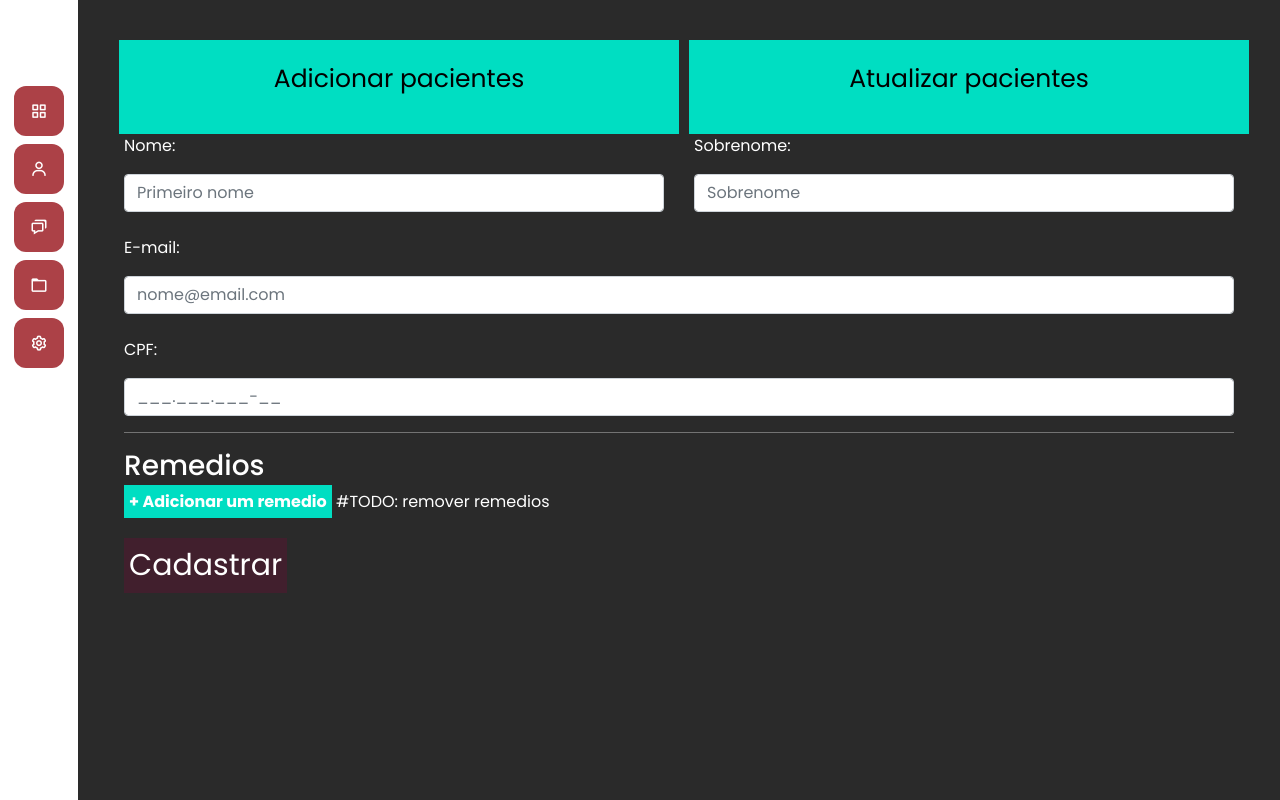
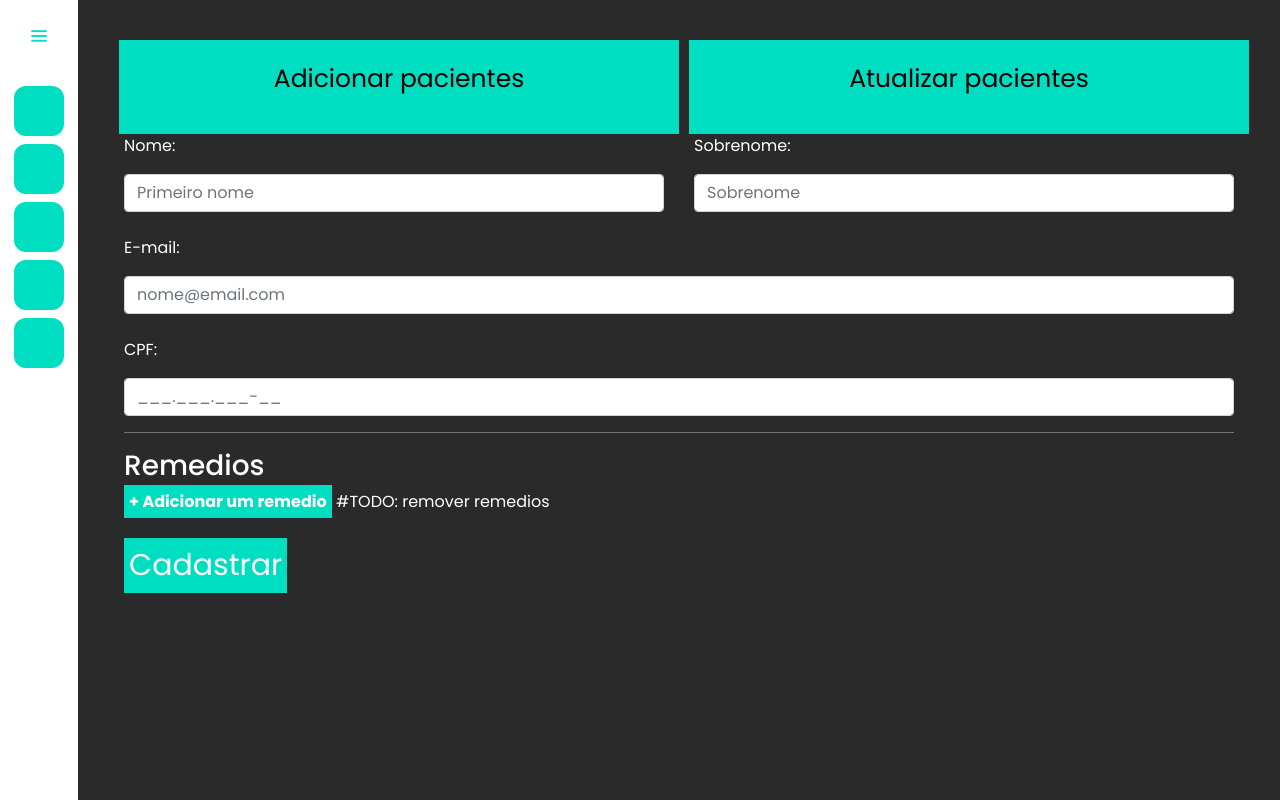
Before and after one commit to Davy04/Projeto_HOQR, a Django app: page /pacientes/ in a window 1280 px wide. Run offline with Django 4.2, Linux system fonts and the light colour scheme; data that the repository does not hold is empty.

Commit message:
mudei copisa de cor q so

```diff
--- a/templates/static/general/css/base.css
+++ b/templates/static/general/css/base.css
@@ -56,7 +56,7 @@
   text-align: right;
 }
 .sidebar i{
-  color: #fff;
+  color: #00dec2;
   height: 60px;
   min-width: 50px;
   font-size: 28px;
@@ -77,7 +77,7 @@
   top: -20px;
   left: calc(100% + 15px);
   z-index: 3;
-  background: #fff;
+  background: #00dec2;
   box-shadow: 0 5px 10px rgba(0, 0, 0, 0.3);
   padding: 6px 12px;
   border-radius: 4px;
@@ -100,7 +100,7 @@
 }
 .sidebar input{
   font-size: 15px;
-  color: #FFF;
+  color: #00dec2;
   font-weight: 400;
   outline: none;
   height: 50px;
@@ -122,11 +122,11 @@
   transform: translateY(-50%);
   font-size: 22px;
   background: var(--main-color);
-  color: #FFF;
+  color: #00dec2;
 }
 .sidebar.open .bx-search:hover{
   background: var(--main-color);
-  color: #FFF;
+  color: #00dec2;
 }
 .sidebar .bx-search:hover{
   background: #FFF;
--- a/templates/static/general/css/general.css
+++ b/templates/static/general/css/general.css
@@ -1,9 +1,9 @@
 :root{
 
-    --main-color: #ac4147;
-    --dark-color: #411f2d;
-    --light-color: #ffc27f;
-    --contrast-color: #f88863;
-    --differential-color: #ffe29a;
+    --main-color: #00dec2;
+    --dark-color: #00dec2;
+    --light-color: white;
+    --contrast-color: black;
+    --differential-color: #00dec2;
 
 }
```
